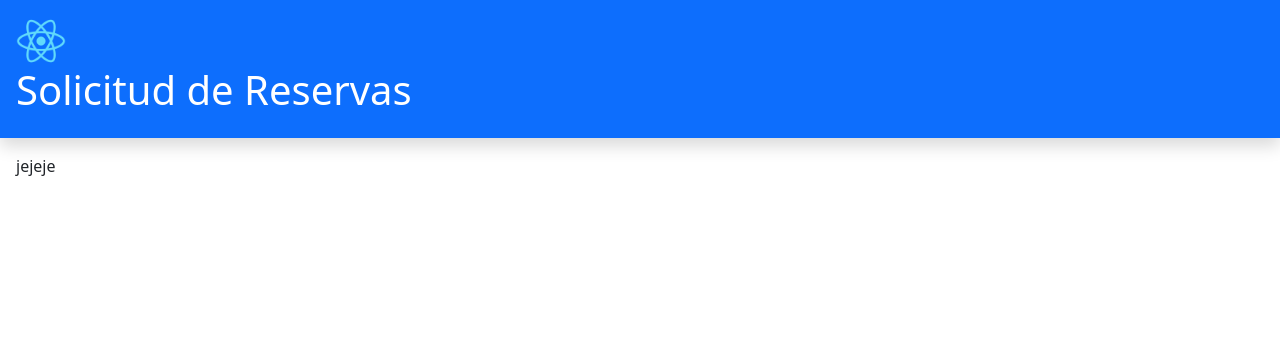
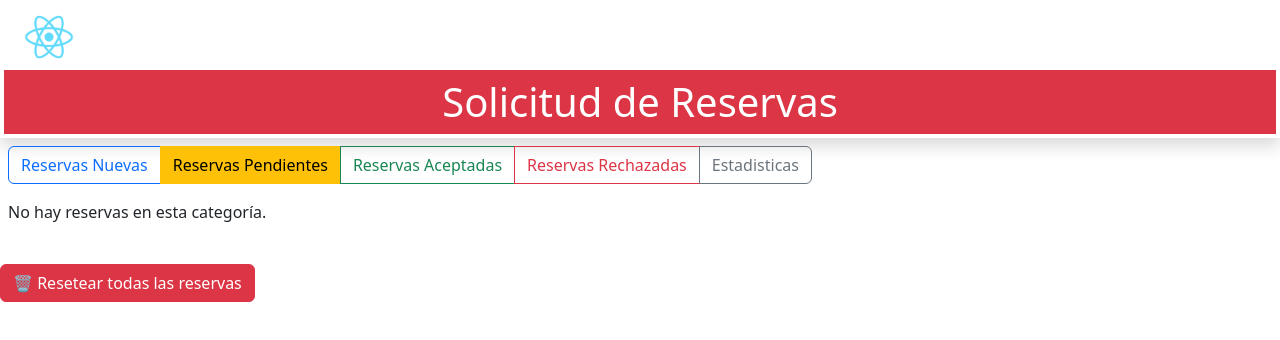
Before and after one commit to MiguelAlejandroRodriguezCruz/sistema-registro-zigzag, a React (Create React App) app: page /ReservasGenerales in a window 1280 px wide. Shown: the top 340 px of the page. Built offline with nearby package versions, Linux system fonts and the light colour scheme.

Commit message:
reservas2

```diff
--- /dev/null
+++ b/src/components/ReservaCard.js
@@ -0,0 +1,79 @@
+import { useState } from "react";
+
+export function ReservaCard({ reserva, actualizarEstadoReserva }) {
+    const [botonActivo, setBotonActivo] = useState(null);
+
+    const manejarClick = (estado) => {
+        setBotonActivo(estado);
+        actualizarEstadoReserva(reserva.id, estado);
+    };
+
+    return (
+        <div className="card p-3 my-3" style={{ backgroundColor: "#f0f0f0" }}>
+            <h5><b>{reserva.institucion}</b> - Solicitante: {reserva.solicitante}</h5>
+
+            <div className="row">
+                <div className="col">
+                    <p>👥 {reserva.alumnos} alumnos</p>
+                    <p>📅 Fecha: {reserva.fecha}</p>
+                    <p>⏰ Horario: {reserva.horario}</p>
+                </div>
+                <div className="col">
+                    <p><b>Dirección:</b> {reserva.direccion}</p>
+                    <p><b>Edad de los alumnos:</b> {reserva.edad}</p>
+                    <p>🚍 {reserva.transporte ? "Requiere transporte" : "No requiere transporte"}</p>
+                </div>
+
+                <div className="col d-flex flex-column align-items-end">
+                    {(botonActivo === null || botonActivo === "aprobadas") && (
+                        <button
+                            className="btn btn-lg mb-2"
+                            style={{
+                                backgroundColor: "#198754",
+                                borderColor: "#0f5e3c",
+                                color: "white"
+                            }}
+                            onClick={() => manejarClick("aprobadas")}
+                        >
+                            ✔
+                        </button>
+                    )}
+                    {(botonActivo === null || botonActivo === "rechazadas") && (
+                        <button
+                            className="btn btn-lg mb-2"
+                            style={{
+                                backgroundColor: "#dc3545",
+                                borderColor: "#a71d2a",
+                                color: "white"
+                            }}
+                            onClick={() => manejarClick("rechazadas")}
+                        >
+                            ✖
+                        </button>
+                    )}
+                    {(botonActivo === null || botonActivo === "pendientes") && (
+                        <button
+                            className="btn btn-lg mb-2"
+                            style={{
+                                backgroundColor: "#FFE551",
+                                borderColor: "#e0c300",
+                                color: "black"
+                            }}
+                            onClick={() => manejarClick("pendientes")}
+                        >
+                            ⚠
+                        </button>
+                    )}
+                </div>
+            </div>
+
+            <div className="d-flex justify-content-between">
+                <p>📞 {reserva.contacto}</p>
+                <p>✉️ {reserva.email}</p>
+                <button type="button" className="btn btn-outline-primary">
+                    Modificar Reserva
+                </button>
+            </div>
+        </div>
+    );
+}
--- a/src/components/ReservasEncabezado.js
+++ b/src/components/ReservasEncabezado.js
@@ -1,4 +1,6 @@
 import React from 'react';
+import { useNavigate } from "react-router-dom";
+
 
 function ReservasEncabezado() {
     const recargarPagina = () => {
@@ -6,22 +8,27 @@ function ReservasEncabezado() {
     };
 
     return (
-        <div className="bg-primary p-3 shadow">
-            <div className="d-flex justify-content-start">
-
+        <div className="p-1 shadow">
+            <div className="container-fluid">
+                <div className="row bg-white p-2 ">
+                    <div className="col d-flex align-items-center">
                         <img
-                    src="/logo512.png" // Si la imagen está en public/
+                            src="/logo512.png"
                             alt="Logo de la aplicación"
                             className="me-3"
                             style={{ height: "50px", cursor: "pointer" }}
                             onClick={recargarPagina}
                         />
                     </div>
-
-            <div className="d-flex justify-content-between">
-                <h1 className="text-white">Solicitud de Reservas</h1>
+                </div>
+                <div className="row">
+                    <div className="col text-center bg-danger py-2 ">
+                        <h1 className="text-white m-0">Solicitud de Reservas</h1>
+                    </div>
+                </div>
             </div>
         </div>
     );
 }
+
 export default ReservasEncabezado;
--- a/src/components/ReservasGenerales.js
+++ b/src/components/ReservasGenerales.js
@@ -1,17 +1,126 @@
+import { useEffect, useState } from 'react';
+import ReservasEncabezado from './ReservasEncabezado';
+import { ReservasTabs } from './ReservasTabs';
+import { ReservasLista } from './ReservasLista';
 
-import React from 'react';
-import ReservasEncabezado from './ReservasEncabezado';
+// Simulación de datos base
+const reservasOriginales = [
+    {
+        id: 1,
+        institucion: "Colegio A",
+        solicitante: "Juan Pérez",
+        alumnos: 25,
+        fecha: "2025-04-15",
+        horario: "10:00 - 12:00",
+        direccion: "Calle Falsa 123",
+        edad: "8-10",
+        transporte: true,
+        contacto: "123456789",
+        email: "juan@colegioa.com",
+        estado: "nuevas"
+    },
+    {
+        id: 2,
+        institucion: "Escuela B",
+        solicitante: "Ana López",
+        alumnos: 30,
+        fecha: "2025-04-20",
+        horario: "13:00 - 15:00",
+        direccion: "Av. Siempre Viva 742",
+        edad: "10-12",
+        transporte: false,
+        contacto: "987654321",
+        email: "ana@escuelab.com",
+        estado: "nuevas"
+    },
+    {
+        id: 4,
+        institucion: "Colegio Es",
+        solicitante: "Juan Pérez",
+        alumnos: 25,
+        fecha: "2025-04-15",
+        horario: "10:00 - 12:00",
+        direccion: "Calle Falsa 123",
+        edad: "8-10",
+        transporte: true,
+        contacto: "123456789",
+        email: "juan@colegioa.com",
+        estado: "nuevas"
+    },
+    {
+        id: 5,
+        institucion: "Colegio D",
+        solicitante: "Juan Pérez",
+        alumnos: 25,
+        fecha: "2025-04-15",
+        horario: "10:00 - 12:00",
+        direccion: "Calle Falsa 123",
+        edad: "8-10",
+        transporte: true,
+        contacto: "123456789",
+        email: "juan@colegioa.com",
+        estado: "nuevas"
+    }
+];
+
+
 
 function ReservasGenerales() {
+    const [reservas, setReservas] = useState([]);
+    const [pestanaActiva, setPestanaActiva] = useState("pendientes");
+
+    // Cargar desde localStorage o usar las originales
+    useEffect(() => {
+        const reservasCargadas = reservasOriginales.map(r => {
+            const guardada = localStorage.getItem(`reserva-${r.id}`);
+            return guardada ? JSON.parse(guardada) : r;
+        });
+        setReservas(reservasCargadas);
+    }, []);
+
+    const actualizarEstadoReserva = (id, nuevoEstado) => {
+        const nuevasReservas = reservas.map(reserva =>
+            reserva.id === id ? { ...reserva, estado: nuevoEstado } : reserva
+        );
+
+        // Guardar en localStorage
+        const actualizada = nuevasReservas.find(r => r.id === id);
+        localStorage.setItem(`reserva-${id}`, JSON.stringify(actualizada));
+
+        setReservas(nuevasReservas);
+    };
+
+    const resetearReservas = () => {
+        Object.keys(localStorage).forEach(key => {
+            if (key.startsWith("reserva-")) {
+                localStorage.removeItem(key);
+            }
+        });
+        setReservas(reservasOriginales);
+    };
+
+    const reservasFiltradas = reservas.filter(r => r.estado === pestanaActiva);
+
+
     return (
         <div>
-            {/* Header */}
-            <ReservasEncabezado/>
-            {/* Cuerpo */}
-            <div className="p-3">
-                jejeje
+            <ReservasEncabezado />
+            <div className="p-2">
+                <ReservasTabs pestanaActiva={pestanaActiva} setPestanaActiva={setPestanaActiva} />
+                <ReservasLista
+                    reservas={reservas}
+                    pestanaActiva={pestanaActiva}
+                    actualizarEstadoReserva={actualizarEstadoReserva}
+                />
             </div>
+            <button
+                className="btn btn-danger my-3"
+                onClick={resetearReservas}
+            >
+                🗑 Resetear todas las reservas
+            </button>
         </div>
     );
 }
+
 export default ReservasGenerales;
--- /dev/null
+++ b/src/components/ReservasLista.js
@@ -0,0 +1,21 @@
+import { ReservaCard } from "./ReservaCard";
+
+export function ReservasLista({ reservas, pestanaActiva, actualizarEstadoReserva }) {
+    const reservasFiltradas = reservas.filter(reserva => reserva.estado === pestanaActiva);
+
+    return (
+        <>
+            {reservasFiltradas.length > 0 ? (
+                reservasFiltradas.map(reserva => (
+                    <ReservaCard
+                        key={reserva.id}
+                        reserva={reserva}
+                        actualizarEstadoReserva={actualizarEstadoReserva}
+                    />
+                ))
+            ) : (
+                <p>No hay reservas en esta categoría.</p>
+            )}
+        </>
+    );
+}
--- /dev/null
+++ b/src/components/ReservasTabs.js
@@ -0,0 +1,38 @@
+export function ReservasTabs({ pestanaActiva, setPestanaActiva }) {
+    return (
+        <div>
+        <div className="btn-group mb-3">
+            <button
+                className={`btn ${pestanaActiva === "nuevas" ? "btn-primary" : "btn-outline-primary"}`}
+                onClick={() => setPestanaActiva("nuevas")}
+            >
+                Reservas Nuevas
+            </button>
+            <button
+                className={`btn ${pestanaActiva === "pendientes" ? "btn-warning" : "btn-outline-warning"}`}
+                onClick={() => setPestanaActiva("pendientes")}
+            >
+                Reservas Pendientes
+            </button>
+            <button
+                className={`btn ${pestanaActiva === "aprobadas" ? "btn-success" : "btn-outline-success"}`}
+                onClick={() => setPestanaActiva("aprobadas")}
+            >
+                Reservas Aceptadas
+            </button>
+            <button
+                className={`btn ${pestanaActiva === "rechazadas" ? "btn-danger" : "btn-outline-danger"}`}
+                onClick={() => setPestanaActiva("rechazadas")}
+            >
+                Reservas Rechazadas
+            </button>
+            <button
+                className={`btn ${pestanaActiva === "estadistica" ? "btn-secondary" : " btn-outline-secondary"}`}
+                onClick={() => setPestanaActiva("estadistica")}
+            >
+                Estadisticas
+            </button>
+        </div>
+        </div>
+    );
+}
```
Lines whose indentation alone changed are shown as unchanged.
